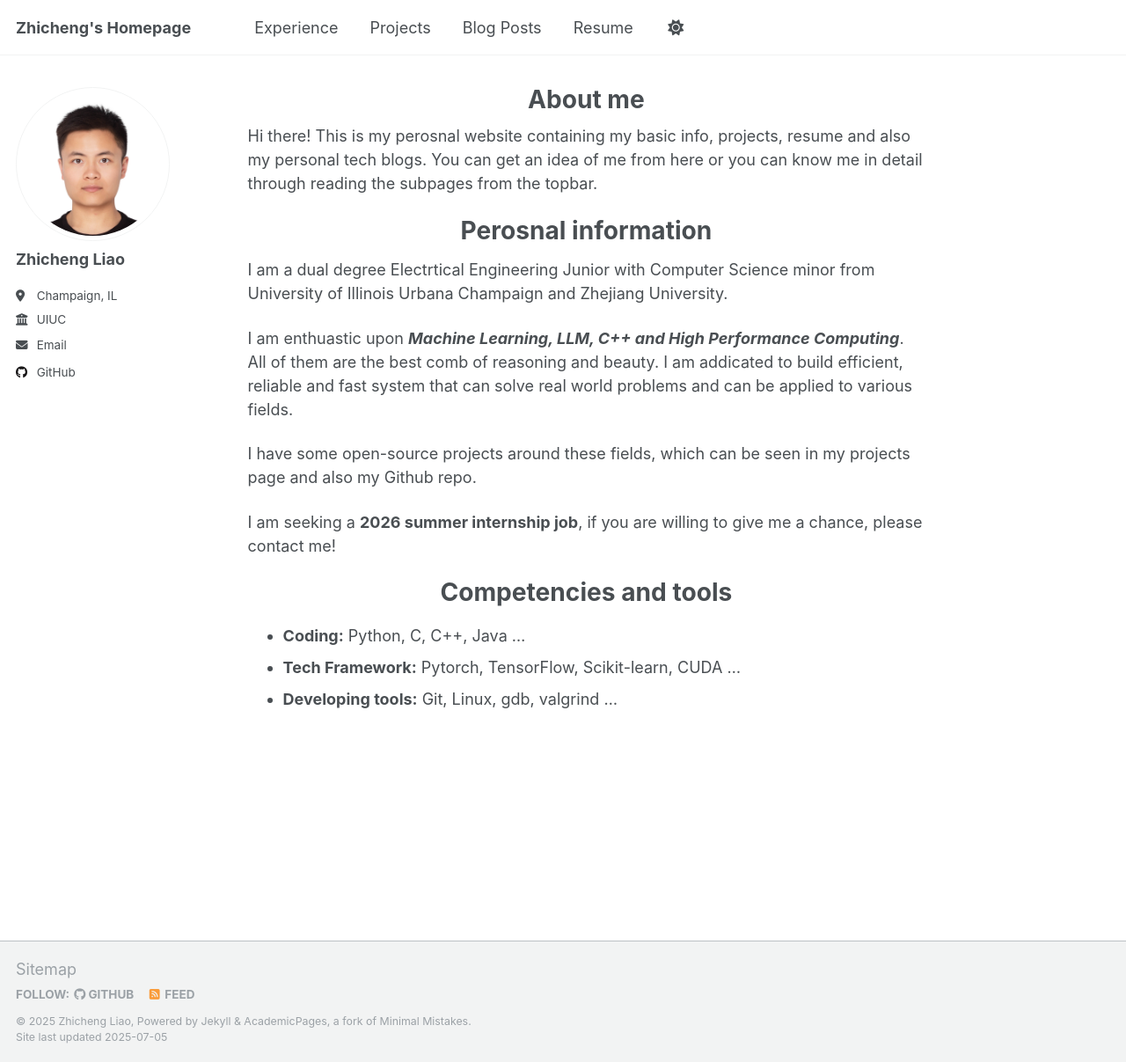
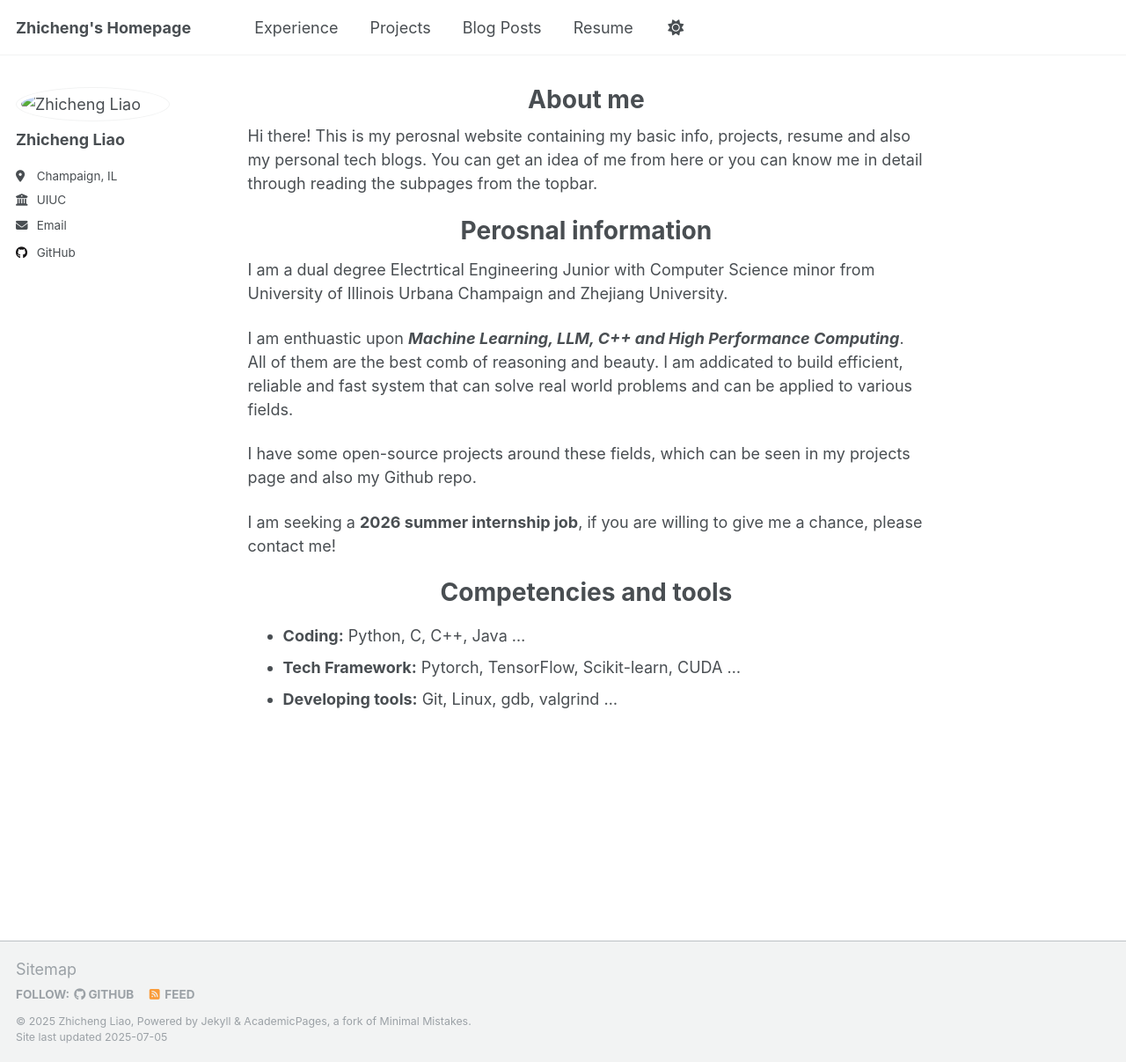
Before and after one commit to ZhichengLiao/ZhichengLiao.github.io, a Jekyll site: the page built from _pages/about.md, in a window 1280 px wide and 1207 px high. Shown: the whole window at 88% size. Built offline with Jekyll 4.4.1, drawn with Linux system fonts in a browser that asks for light colours; a script that is not in the unit is left out.

Commit message:
Update _config.yml

```diff
--- a/_config.yml
+++ b/_config.yml
@@ -22,7 +22,7 @@ repository               : "ZhichengLiao/ZhichengLiao.github.io"
 #               Additional customization can be done by editing /_includes/author-profile.html
 author:
   # Biographic information
-  avatar           : "Personal Photo.jpg"
+  avatar           : "images/Personal Photo.jpg"
   name             : "Zhicheng Liao"
   pronouns         : # example: "she/her"
   bio              : " "
```
